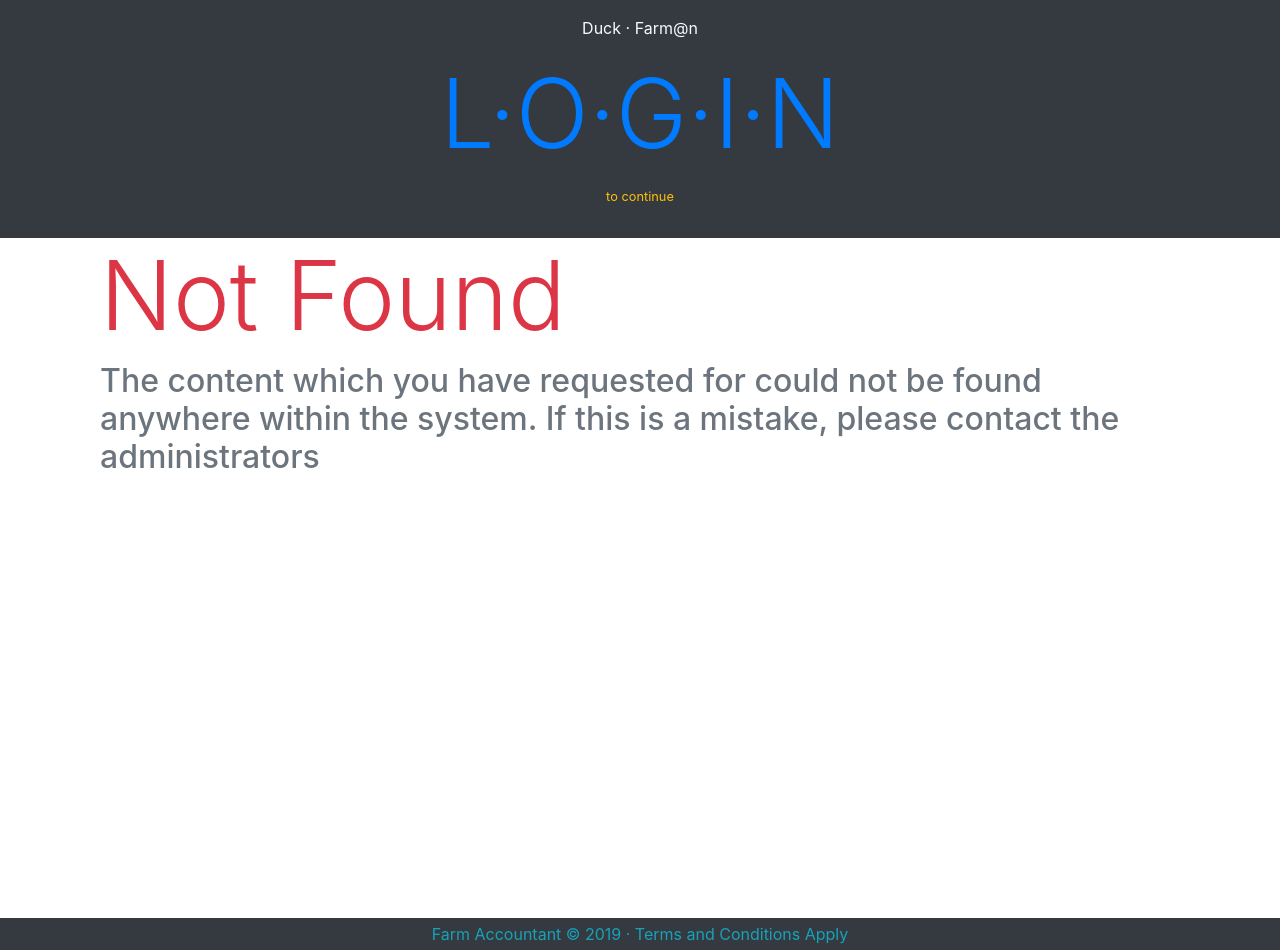
After one commit to sylvery/poultry-farm-manager, a Symfony app: template templates/bundles/TwigBundle/Exception/error404.html.twig in a window 1280 px wide. The commit adds this page. Run offline with Twig, Linux system fonts and the light colour scheme; the template is opened without the code that fills it, so the values that code supplies are empty; some libraries are stand-ins or nearby versions.

Commit message:
ui updates

```diff
--- a/templates/base.html.twig
+++ b/templates/base.html.twig
@@ -2,7 +2,7 @@
 <html>
     <head>
         <meta charset="UTF-8">
-        <title>{% block title %}{% endblock %} | StoaKippa</title>
+        <title>{% block title %}{% endblock %} | Poultry Farm Management Tool</title>
         {% block stylesheets %}
             <script src="{{asset('js/jquery.min.js')}}"></script>
             {% include "stylesheets.html.twig" %}
@@ -44,10 +44,10 @@
             </div>
         {% endif %}
         </div>
-        <div id="main-content">
+        <div id="main-content" style="height: 85vh;">
             {% block body %}{% endblock %}
         </div>
-        <footer class="bg-dark py-5 text-center">
+        <footer class="bg-dark py-1 text-center">
             {% block footer %}
             {% endblock %}
             <div class="container">
--- /dev/null
+++ b/templates/bundles/TwigBundle/Exception/error404.html.twig
@@ -0,0 +1,11 @@
+{% extends "base.html.twig" %}
+{% block body %}
+<div class="container">
+    <div class="row-fluid mh-100">
+        <div class="col">
+            <p class="h1 display-1 text-danger">Not Found</p>
+            <p class="h2 text-secondary">The content which you have requested for could not be found anywhere within the system. If this is a mistake, please contact the administrators</p>
+        </div>
+    </div>
+</div>
+{% endblock %}
```
